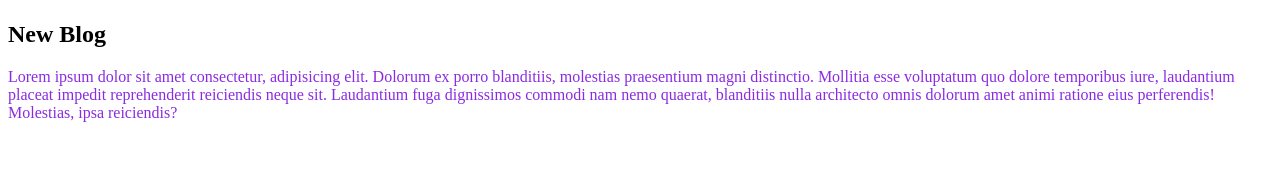
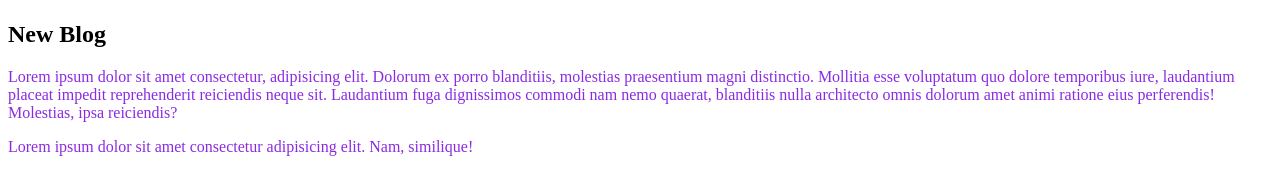
Before and after one commit to getAhsaan/my-second-repo, a plain HTML site: page index.html in a window 1280 px wide. Shown: the part 417-612 px from the top of the page. Drawn offline with Linux system fonts and the light colour scheme.

Commit message:
lorem 10

```diff
--- a/index.html
+++ b/index.html
@@ -15,6 +15,8 @@
     <div>
         <h2>New Blog</h2>
         <p>Lorem ipsum dolor sit amet consectetur, adipisicing elit. Dolorum ex porro blanditiis, molestias praesentium magni distinctio. Mollitia esse voluptatum quo dolore temporibus iure, laudantium placeat impedit reprehenderit reiciendis neque sit. Laudantium fuga dignissimos commodi nam nemo quaerat, blanditiis nulla architecto omnis dolorum amet animi ratione eius perferendis! Molestias, ipsa reiciendis?</p>
+
+        <p>Lorem ipsum dolor sit amet consectetur adipisicing elit. Nam, similique!</p>
     </div>
 </body>
 </html>
```
